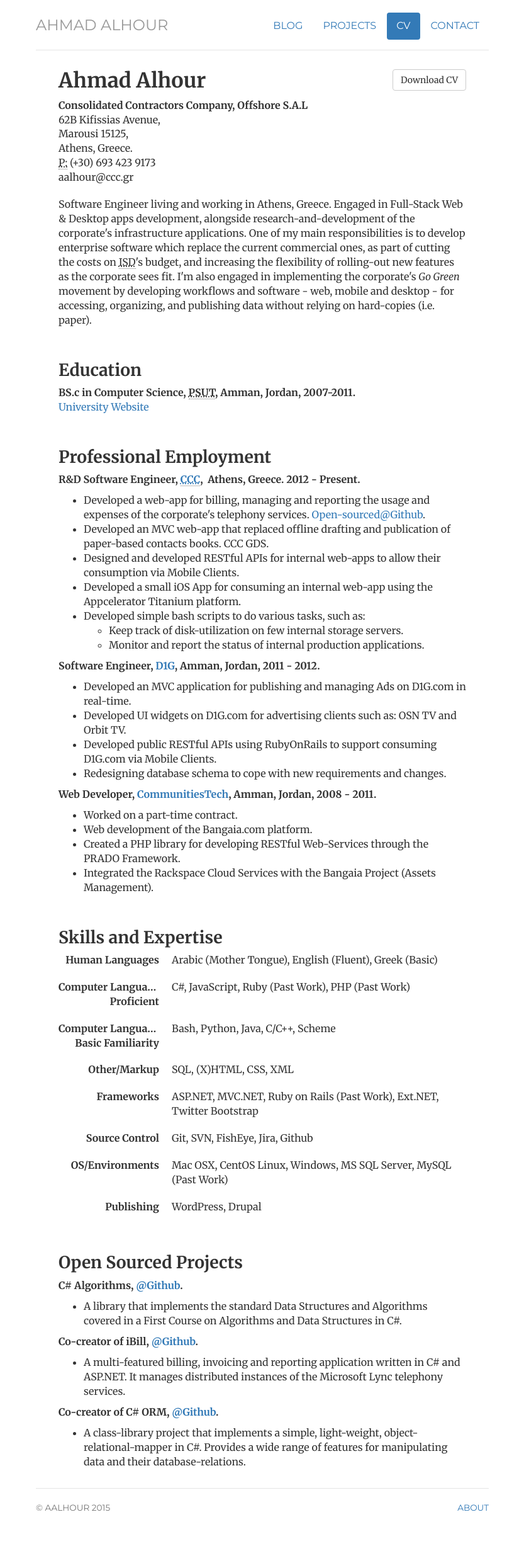
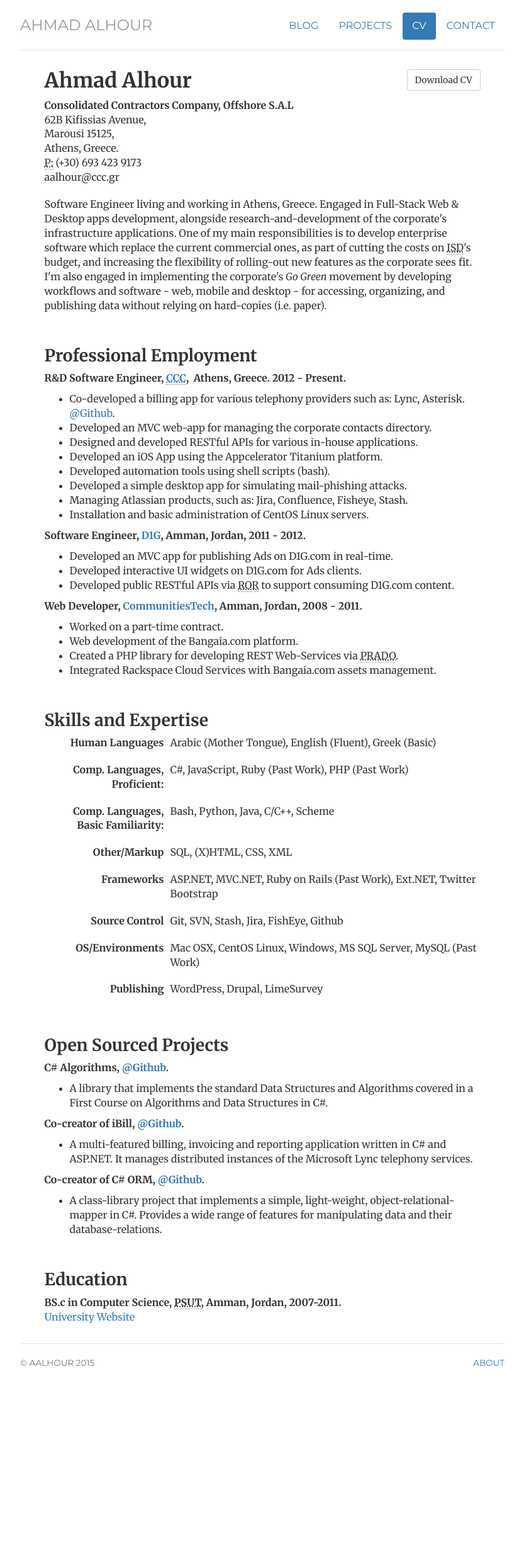
Before and after one commit to aalhour/aalhour.github.io, a Jekyll site: the page built from cv/index.html, in a window 1280 px wide. Shown: the whole page at 63% size, without its empty margins (223-1056 px from the left). Built offline with Jekyll 4.4.1, drawn with Linux system fonts in a browser that asks for light colours; after the commit the page ends 2225 px from its top, so only the background shows below that.

Commit message:
Updated the cv page and file.

```diff
--- a/css/jumbotron-narrow.css
+++ b/css/jumbotron-narrow.css
@@ -34,7 +34,15 @@ body {
 /* Customize container */
 @media (min-width: 768px) {
   .container {
-    max-width: 750px;
+    max-width: 800px;
+  }
+
+  .dl-horizontal dd {
+    margin-left: 200px;
+  }
+
+  .dl-horizontal dt {
+    width: 190px;
   }
 }
 .container-narrow > hr {
--- a/cv/index.html
+++ b/cv/index.html
@@ -26,17 +26,6 @@ description: Current CV for Ahmad Alhour, a Software Engineer living and working
 	<p>Software Engineer living and working in Athens, Greece. Engaged in Full-Stack Web &amp; Desktop apps development, alongside research-and-development of the corporate's infrastructure applications. One of my main responsibilities is to develop enterprise software which replace the current commercial ones, as part of cutting the costs on <abbr title="Information Systems Department">ISD</abbr>'s budget, and increasing the flexibility of rolling-out new features as the corporate sees fit. I'm also engaged in implementing the corporate's <em>Go Green</em> movement by developing workflows and software - web, mobile and desktop - for accessing, organizing, and publishing data without relying on hard-copies (i.e. paper).</p>
 
 	<br/>
-	<!-- Education -->
-
-	<h2>Education</h2>
-
-	<p>
-		<strong>BS.c in Computer Science, <abbr title="Princess Sumaya University for Technology">PSUT</abbr>,&nbsp;Amman, Jordan, 2007-2011.</strong>
-		<br/>
-		<a target="_blank" href="http://www.psut.edu.jo/">University Website</a>
-	</p>
-
-	<br/>
 	<!-- WORK HISTORY -->
 
 	<h2>Professional Employment</h2>
@@ -47,26 +36,22 @@ description: Current CV for Ahmad Alhour, a Software Engineer living and working
 	</p>
 
 	<ul>
-		<li>Developed a web-app for billing, managing and reporting the usage and expenses of the corporate's telephony services. <a target="_blank" href="https://github.com/LyncApps">Open-sourced@Github</a>.</li>
-		<li>Developed an MVC web-app that replaced offline drafting and publication of paper-based contacts books. CCC GDS.</a></li>
-		<li>Designed and developed RESTful APIs for internal web-apps to allow their consumption via Mobile Clients.</li>
-		<li>Developed a small iOS App for consuming an internal web-app using the Appcelerator Titanium platform.</li>
-		<li>
-			<span>Developed simple bash scripts to do various tasks, such as:</span>
-			<ul>
-				<li>Keep track of disk-utilization on few internal storage servers.</li>
-				<li>Monitor and report the status of internal production applications.</li>
-			</ul>
-		</li>
+		<li>Co-developed a billing app for various telephony providers such as: Lync, Asterisk. <a target="_blank" href="https://github.com/Software-Repos/iBill">@Github</a>.</li>
+		<li>Developed an MVC web-app for managing the corporate contacts directory.</a></li>
+		<li>Designed and developed RESTful APIs for various in-house applications.</li>
+		<li>Developed an iOS App using the Appcelerator Titanium platform.</li>
+		<li>Developed automation tools using shell scripts (bash).</li>
+		<li>Developed a simple desktop app for simulating mail-phishing attacks.</li>
+		<li>Managing Atlassian products, such as: Jira, Confluence, Fisheye, Stash.</li>
+		<li>Installation and basic administration of CentOS Linux servers.</li>
 	</ul>
 
 	<!-- Employer -->
 	<p><strong>Software Engineer, <a target="_blank" href="http://www.d1g.com">D1G</a>, Amman, Jordan, 2011 - 2012.</strong></p>
 	<ul>
-		<li>Developed an MVC application for publishing and managing Ads on D1G.com in real-time.</li>
-		<li>Developed UI widgets on D1G.com for advertising clients such as: OSN TV and Orbit TV.</li>
-		<li>Developed public RESTful APIs using RubyOnRails to support consuming D1G.com via Mobile Clients.</li>
-		<li>Redesigning database schema to cope with new requirements and changes.</li>
+		<li>Developed an MVC app for publishing Ads on D1G.com in real-time.</li>
+		<li>Developed interactive UI widgets on D1G.com for Ads clients.</li>
+		<li>Developed public RESTful APIs via <abbr title="Ruby On Rails">ROR</abbr> to support consuming D1G.com content.</li>
 	</ul>
 
 	<!-- Employer -->
@@ -74,8 +59,8 @@ description: Current CV for Ahmad Alhour, a Software Engineer living and working
 	<ul>
 		<li>Worked on a part-time contract.</li>
 		<li>Web development of the Bangaia.com platform.</li>
-		<li>Created a PHP library for developing RESTful Web-Services through the PRADO Framework.</li>
-		<li>Integrated the Rackspace Cloud Services with the Bangaia Project (Assets Management).</li>
+		<li>Created a PHP library for developing REST Web-Services via <abbr title="PHP PRADO Framework">PRADO</abbr>.</li>
+		<li>Integrated Rackspace Cloud Services with Bangaia.com assets management.</li>
 	</ul>
 
 	<br />
@@ -88,12 +73,12 @@ description: Current CV for Ahmad Alhour, a Software Engineer living and working
 	</dl>
 
 	<dl class="dl-horizontal">
-		<dt>Computer Languages:<br />Proficient</dt>
+		<dt>Comp. Languages,<br />Proficient:</dt>
 		<dd>C#, JavaScript, Ruby (Past Work), PHP (Past Work)</dd>
 	</dl>
 
 	<dl class="dl-horizontal">
-		<dt>Computer Languages:<br />Basic Familiarity</dt>
+		<dt>Comp. Languages,<br />Basic Familiarity:</dt>
 		<dd>Bash, Python, Java, C/C++, Scheme</dd>
 	</dl>
 
@@ -109,7 +94,7 @@ description: Current CV for Ahmad Alhour, a Software Engineer living and working
 
 	<dl class="dl-horizontal">
 		<dt>Source Control</dt>
-		<dd>Git, SVN, FishEye, Jira, Github</dd>
+		<dd>Git, SVN, Stash, Jira, FishEye, Github</dd>
 	</dl>
 
 	<dl class="dl-horizontal">
@@ -119,7 +104,7 @@ description: Current CV for Ahmad Alhour, a Software Engineer living and working
 
 	<dl class="dl-horizontal">
 		<dt>Publishing</dt>
-		<dd>WordPress, Drupal</dd>
+		<dd>WordPress, Drupal, LimeSurvey</dd>
 	</dl>
 
 	<br />
@@ -147,4 +132,15 @@ description: Current CV for Ahmad Alhour, a Software Engineer living and working
 			<p>A class-library project that implements a simple, light-weight, object-relational-mapper in C#. Provides a wide range of features for manipulating data and their database-relations.</p>
 		</li>
 	</ul>
+
+	<br/>
+	<!-- Education -->
+
+	<h2>Education</h2>
+
+	<p>
+		<strong>BS.c in Computer Science, <abbr title="Princess Sumaya University for Technology">PSUT</abbr>,&nbsp;Amman, Jordan, 2007-2011.</strong>
+		<br/>
+		<a target="_blank" href="http://www.psut.edu.jo/">University Website</a>
+	</p>
 </div>
```
Also changed, not shown: 1 other file.
